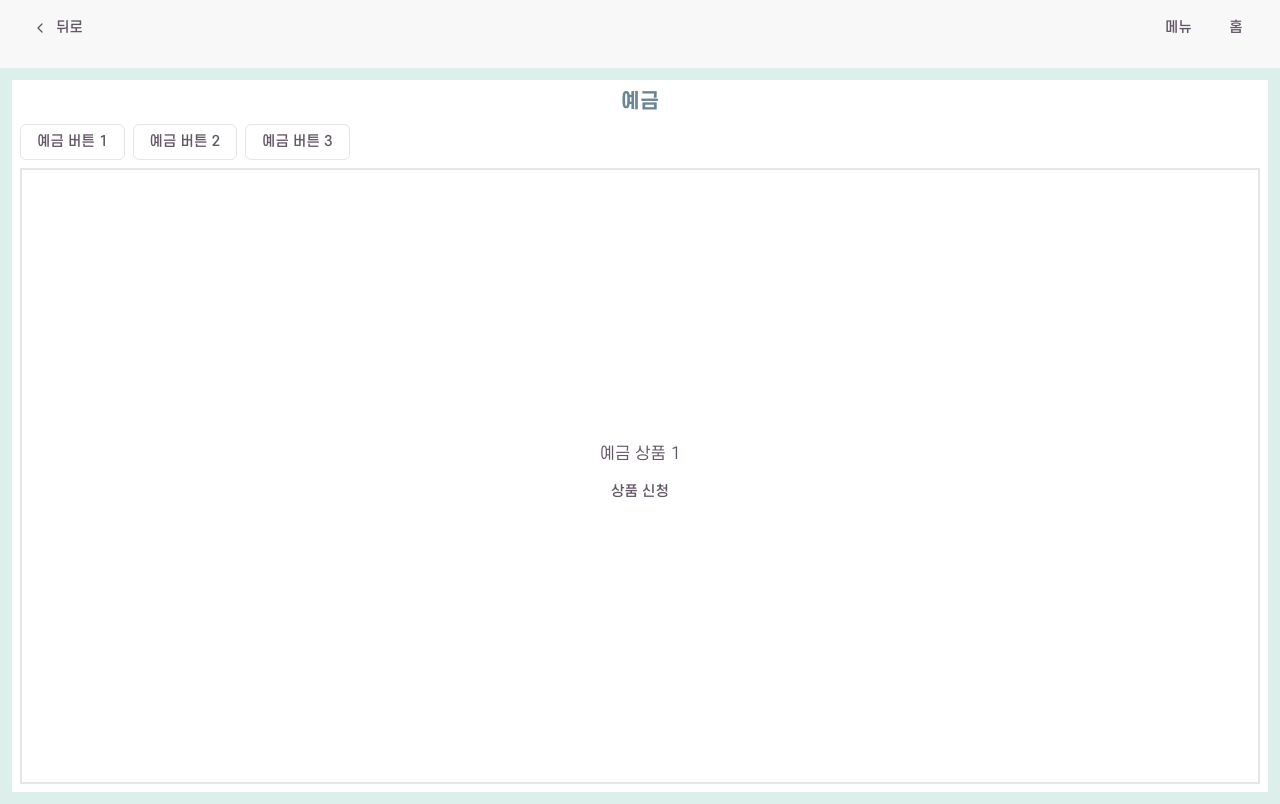
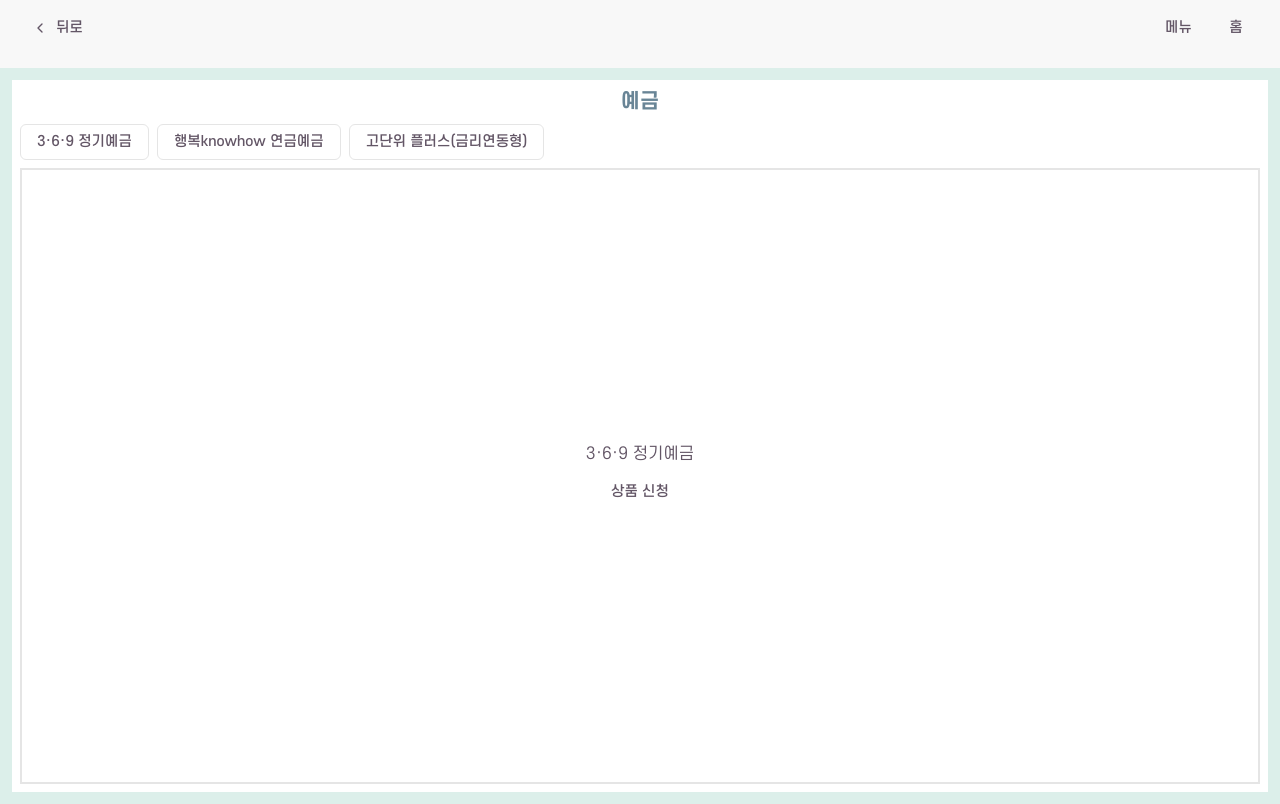
Before and after one commit to Hanaro-Trolly/ONE-HADA, a Next.js app in the folder one-hada/: page /menu/deposit in a window 1280 px wide. Built offline with nearby package versions, Linux system fonts and the light colour scheme; no server answers.

Commit message:
fix: 메뉴 링크 추가 및 상품 데이터 생성

```diff
--- a/one-hada/app/(site)/menu/[menuId]/page.tsx
+++ b/one-hada/app/(site)/menu/[menuId]/page.tsx
@@ -1,52 +1,24 @@
 'use client';
 
 import { Button } from '@/components/ui/button';
+import { PRODUCT_LIST } from '@/data/productData';
 import { useRouter } from 'next/navigation';
 import { useState } from 'react';
-
-type menuPage = {
-  title: string;
-  subButtons: string[];
-  products: string[];
-};
-
-const MENU_LIST: Record<string, menuPage> = {
-  loan: {
-    title: '대출',
-    subButtons: ['대출 버튼 1', '대출 버튼 2', '대출 버튼 3'],
-    products: ['대출 상품 1', '대출 상품 2', '대출 상품 3'],
-  },
-  deposit: {
-    title: '예금',
-    subButtons: ['예금 버튼 1', '예금 버튼 2', '예금 버튼 3'],
-    products: ['예금 상품 1', '예금 상품 2', '예금 상품 3'],
-  },
-  investment: {
-    title: '투자',
-    subButtons: ['투자 버튼 1', '투자 버튼 2', '투자 버튼 3'],
-    products: ['투자 상품 1', '투자 상품 2', '투자 상품 3'],
-  },
-  insurance: {
-    title: '보험',
-    subButtons: ['보험 버튼 1', '보험 버튼 2', '보험 버튼 3'],
-    products: ['보험 상품 1', '보험 상품 2', '보험 상품 3'],
-  },
-};
 
 export default function MenuPage({ params }: { params: { menuId: string } }) {
   const router = useRouter();
   const [selectedButtonIdx, setSelectedButtonIdx] = useState<number>(0);
   const { menuId } = params;
-  const menu: menuPage = MENU_LIST[menuId];
+  const menus = PRODUCT_LIST[menuId];
 
   return (
     <div className='bg-[#DCEFEA] min-h-[calc(100vh-64px)] overflow-y-scroll mt-3 shadow-sm flex justify-center'>
       <div className='m-3 p-2 bg-white w-full flex flex-col gap-2'>
         <div className='text-xl text-[#698596] font-semibold text-center'>
-          {menu.title}
+          {menus.title}
         </div>
-        <div className='flex gap-2'>
-          {menu.subButtons.map((subButton, index) => (
+        <div className='flex gap-2 flex-wrap'>
+          {menus.subButtons.map((subButton, index) => (
             <div key={index}>
               <Button
                 variant='ghost'
@@ -62,7 +34,7 @@ export default function MenuPage({ params }: { params: { menuId: string } }) {
         <div className='w-full h-full border-2 items-center justify-center flex'>
           <div className='w-full h-full flex flex-col gap-2 items-center justify-center'>
             <div className='text-center'>
-              {menu.products[selectedButtonIdx]}
+              {menus.products[selectedButtonIdx]}
             </div>
             <Button
               variant='ghost'
--- a/one-hada/components/menu/MenuCard.tsx
+++ b/one-hada/components/menu/MenuCard.tsx
@@ -1,4 +1,6 @@
 import { ChevronRightIcon } from 'lucide-react';
+import Link from 'next/link';
+import { Button } from '../ui/button';
 
 type MenuCardProps = {
   title: string;
@@ -8,12 +10,16 @@ type MenuCardProps = {
 export default function MenuCard({ title, link }: MenuCardProps) {
   return (
     <div className='flex justify-start text-center items-center pt-4 text-sm'>
-      {title}
-      {link && (
-        <a href={link} className='card-link'>
-          <ChevronRightIcon size='15' className='text-gray-400' />
-        </a>
-      )}
+      <Link href={link}>
+        <Button
+          id={'menuButton' + title}
+          variant='ghost'
+          className='w-full flex justify-between'
+        >
+          {title} <ChevronRightIcon size='15' className='text-gray-400' />
+        </Button>
+      </Link>
+      {link && <a href={link} className='card-link'></a>}
     </div>
   );
 }
--- /dev/null
+++ b/one-hada/data/productData.ts
@@ -0,0 +1,39 @@
+type menuDetail = {
+  title: string;
+  subButtons: string[];
+  products: string[];
+};
+
+export const PRODUCT_LIST: Record<string, menuDetail> = {
+  deposit: {
+    title: '예금',
+    subButtons: [
+      '3·6·9 정기예금',
+      '행복knowhow 연금예금',
+      '고단위 플러스(금리연동형)',
+    ],
+    products: [
+      '3·6·9 정기예금',
+      '행복knowhow 연금예금',
+      '고단위 플러스(금리연동형)',
+    ],
+  },
+  loan: {
+    title: '대출',
+    subButtons: ['하나 전세금안심대출', '하나햇살론뱅크', '하나 청년전세론'],
+    products: ['하나 전세금안심대출', '하나햇살론뱅크', '하나 청년전세론'],
+  },
+  insurance: {
+    title: '보험',
+    subButtons: [
+      'iM 플러스변액연금보험',
+      '시간에투자하는변액연금보험',
+      'IBK5년든든연금보험',
+    ],
+    products: [
+      'iM 플러스변액연금보험',
+      '시간에투자하는변액연금보험',
+      'IBK5년든든연금보험',
+    ],
+  },
+};
--- a/one-hada/lib/menuData.ts
+++ b/one-hada/lib/menuData.ts
@@ -57,7 +57,7 @@ export const menuData = [
       { title: '입출금통장 가입', link: '/' },
       { title: '적금 가입', link: '/' },
       { title: '청약 가입', link: '/' },
-      { title: '예금 가입', link: '/' },
+      { title: '예금 가입', link: '/menu/deposit' },
       { title: '내아이통장 만들기', link: '/' },
       { title: '예금관리', link: '/' },
       { title: '모임통장서비스', link: '/' },
@@ -101,7 +101,7 @@ export const menuData = [
   {
     title: '대출',
     items: [
-      { title: '대출신청', link: '/' },
+      { title: '대출신청', link: '/menu/loan' },
       { title: '대출관리', link: '/' },
       { title: '대출신청관리', link: '/' },
     ],
@@ -123,7 +123,7 @@ export const menuData = [
   {
     title: '보험',
     items: [
-      { title: '보험/노란우산 가입', link: '/' },
+      { title: '보험/노란우산 가입', link: '/menu/insurance' },
       { title: '보험관리', link: '/' },
     ],
   },
```
